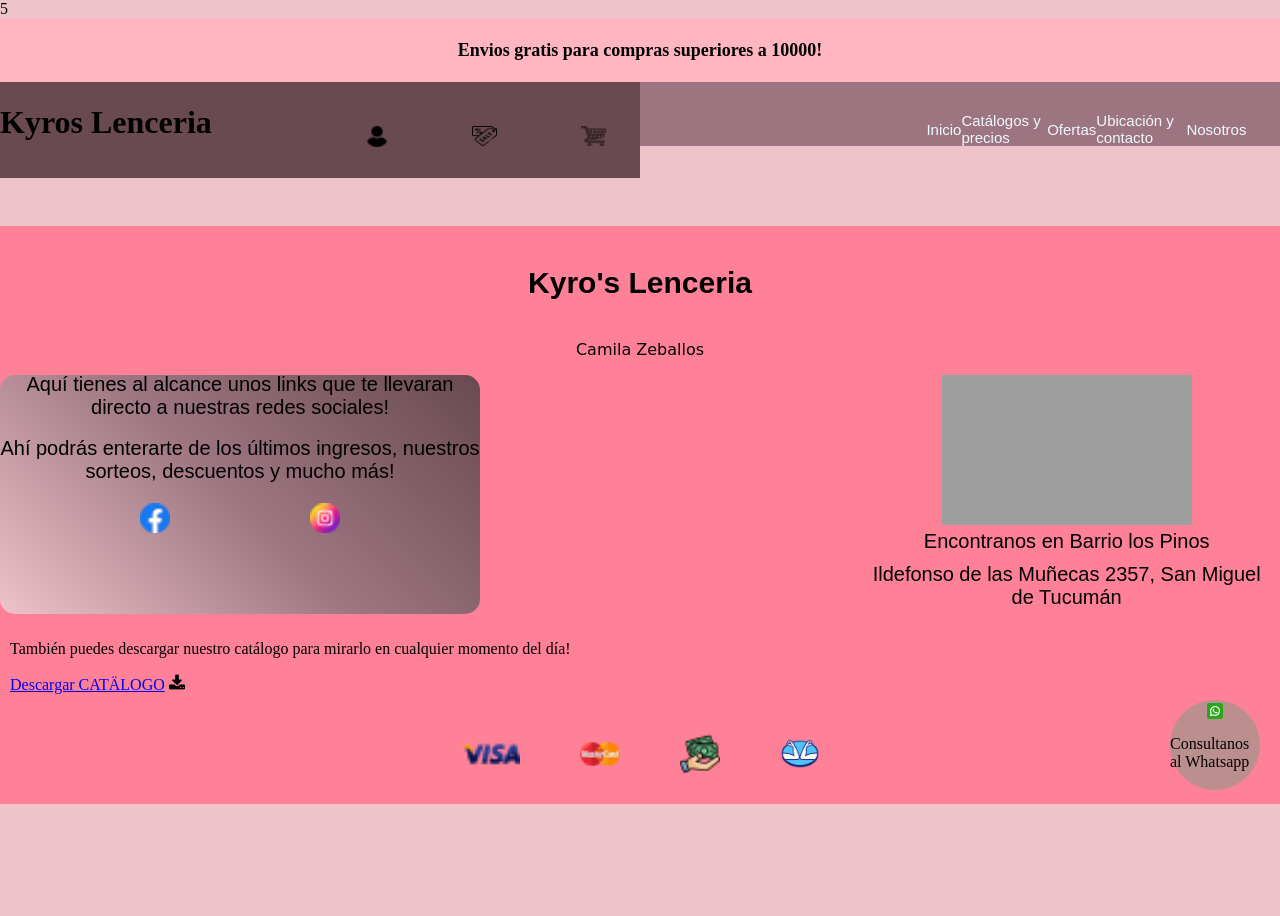
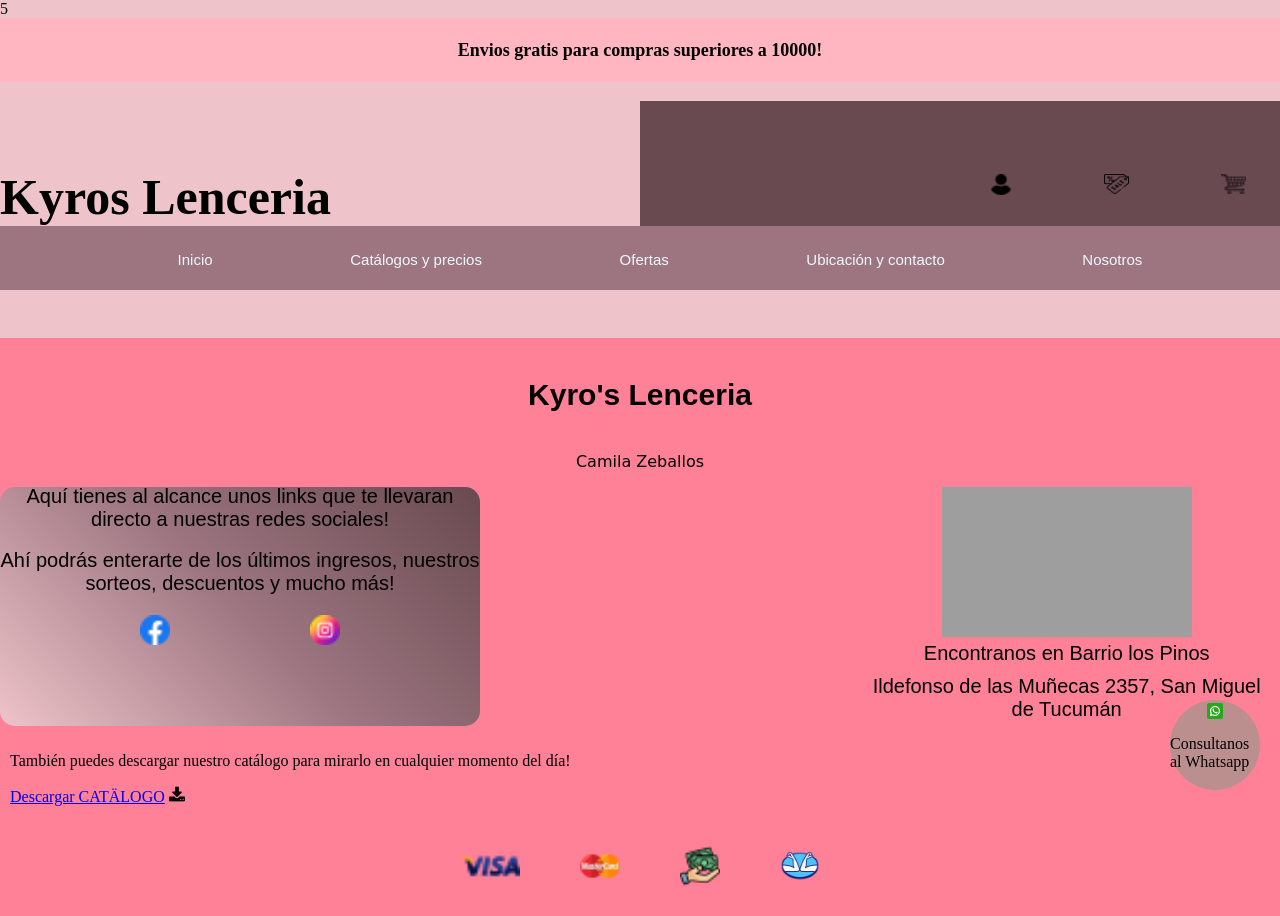
Before and after one commit to sofiazeballos22/58150-Ana-Sofia-Zeballos-JS, a plain HTML site: page secciones/cupones.html in a window 1280 px wide. Before the commit the page ends 804 px from the top, so only its background shows below. Drawn offline with Linux system fonts and the light colour scheme; grey boxes are pictures that could not be loaded.

Commit message:
reparando header de las demas secciones

```diff
--- a/secciones/cupones.html
+++ b/secciones/cupones.html
@@ -9,30 +9,30 @@
   </head>
   <body class="comienzo">
     <header>
-      <div class="encabezado">
-        <div class="titulo2">
-          <h1 class="principal2">Kyros Lenceria</h1>
+      <div class="titulo">
+        <h1 class="principal">Kyros Lenceria</h1>
       </div>
-        <nav class="nav3">
-          <ul class="listado2">
-            <li class="boton2">
-              <a href="./registrarse.html" target="_top"
+      <div class="encabezado1">
+        <nav class="nav1">
+          <ul class="listado1">
+            <li class="boton">
+              <a href="./secciones/registrarse.html" target="_top"
                 ><img
                   src="../image/003-user.png"
                   alt="logousuario"
                   style="height: 21px; width: 22px"
               /></a>
             </li>
-            <li class="boton2">
-              <a href="./cupones.html"
+            <li class="boton">
+              <a href="./secciones/Cupones.html"
                 ><img
                   src="../image/006-coupon.png"
                   alt="cupones"
                   style="width: 25px; height: 20px"
               /></a>
             </li>
-            <li class="boton2">
-              <a href="./carrito.html"
+            <li class="boton">
+              <a href="./secciones/carrito.html"
                 ><img
                   src="../image/001-shopping-cart.png"
                   alt="compras"
@@ -45,29 +45,31 @@
       <div class="marketing">
         <h3>Envios gratis para compras superiores a 10000!</h3>
       </div>
-      <nav class="nav4">
+      <div class="navbar-principal">
+        <nav class="nav2">
           <ul>
-          <li class="boton1">
-            <a href="/Index.html" target="_top">Inicio</a>
+            <li>
+              <a href="../Index.html" target="_top">Inicio</a>
             </li>
-          <li class="boton1">
-            <a href="./catalogosyprecios.html" target="_top"
+            <li>
+              <a href="../secciones/catalogosyprecios.html" target="_top"
                 >Catálogos y precios</a
               >
             </li>
-          <li class="boton1">
-            <a href="./ofertas.html" target="_top">Ofertas</a>
+            <li>
+              <a href="../secciones/ofertas.html" target="_top">Ofertas</a>
             </li>
-          <li class="boton1">
-            <a href="./ubicacionycontacto.html" target="_top"
+            <li>
+              <a href="../secciones/ubicacionycontacto.html" target="_top"
                 >Ubicación y contacto</a
               >
             </li>
-          <li class="boton1">
-            <a href="./nosotros.html" target="_top">Nosotros</a>
+            <li>
+              <a href="../secciones/nosotros.html" target="_top">Nosotros</a>
             </li>
           </ul>
         </nav>
+      </div>
     </header>
     <main></main>
 
```
Also changed, not shown: secciones/nosotros.html (+11 -9 lines), secciones/ofertas.html (+8 -6 lines), secciones/ubicacionycontacto.html (+8 -6 lines). Lines whose indentation alone changed are shown as unchanged.
